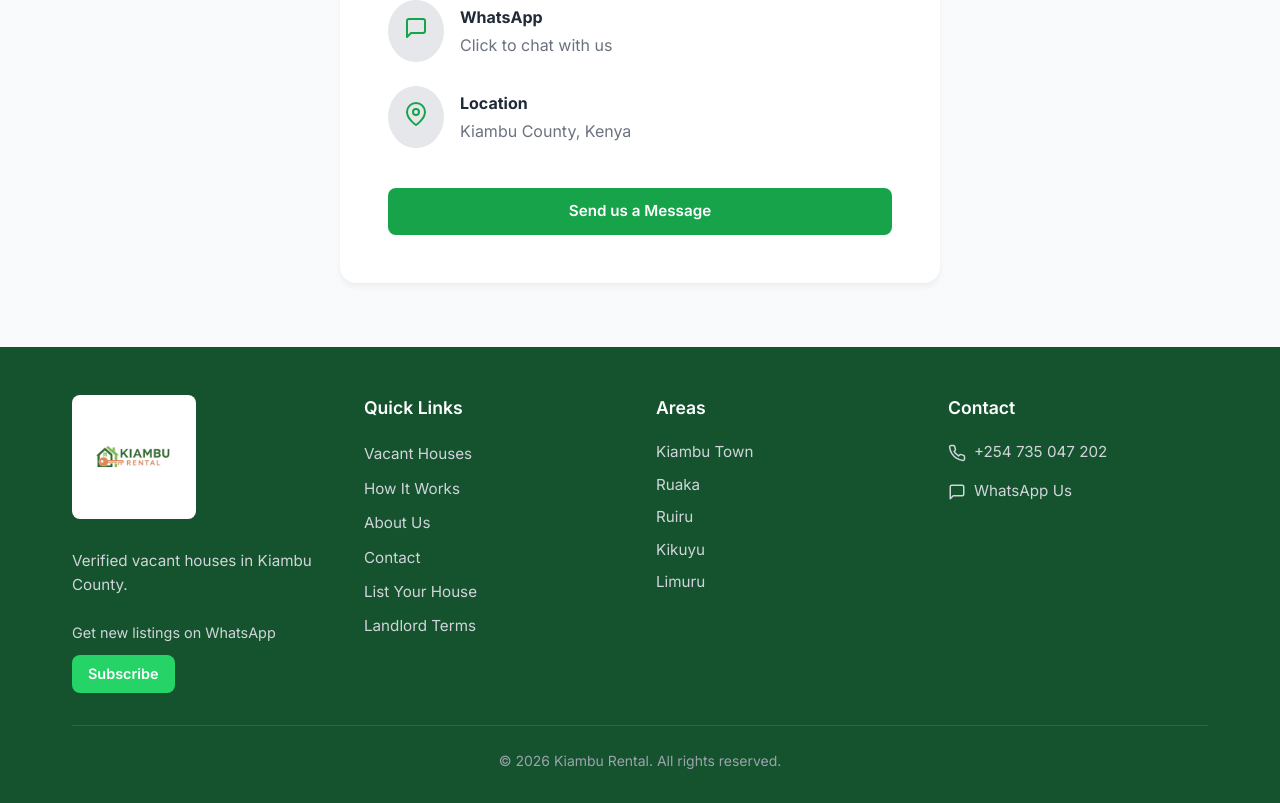
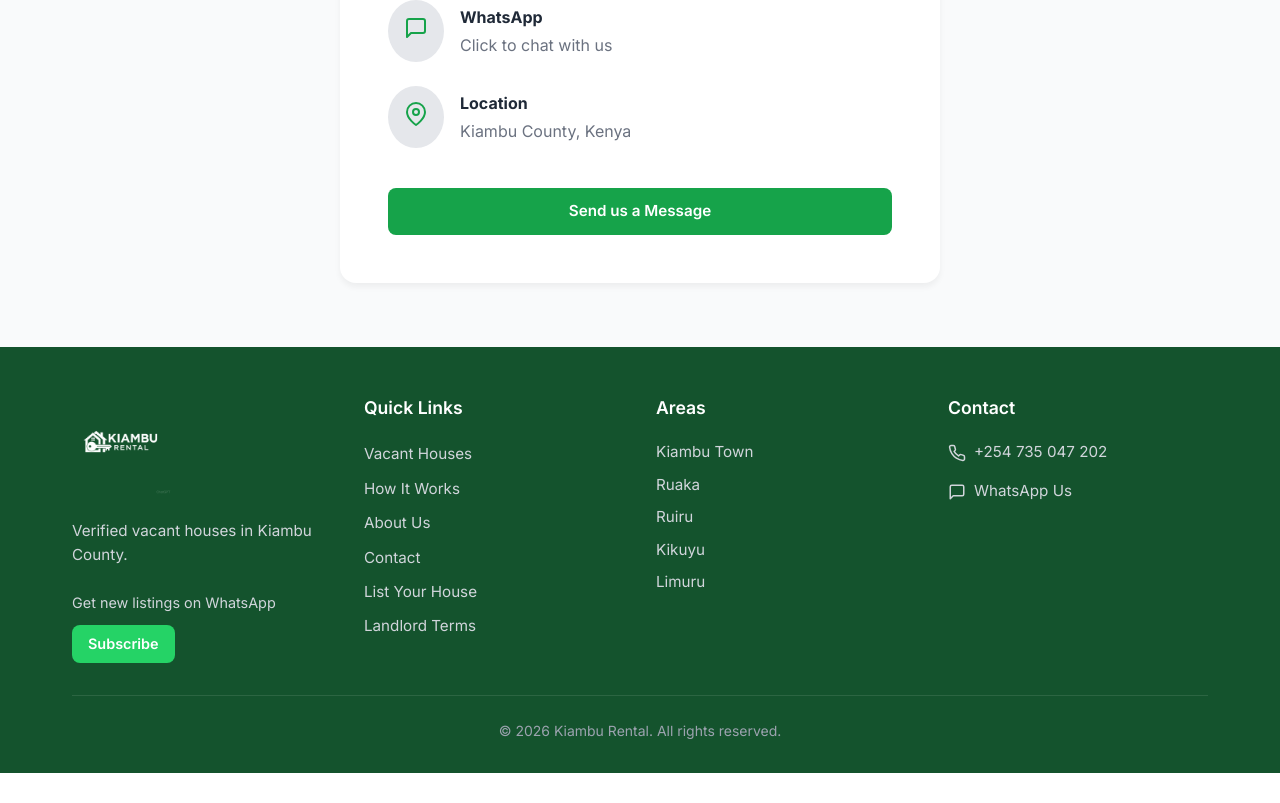
Before and after one commit to isaacmbatia/kiambu-rental, a React (Vite) app: page /kiambu-rental/contact in a window 1280 px wide. Shown: the part 624-1427 px from the top of the page. After the commit the page ends 1397 px from the top, so only its background shows below. Built offline with nearby package versions, Linux system fonts and the light colour scheme.

Commit message:
Replace footer logo with new image

```diff
--- a/package.json
+++ b/package.json
@@ -34,6 +34,7 @@
     "eslint-plugin-react-refresh": "^0.4.24",
     "gh-pages": "^6.3.0",
     "globals": "^16.5.0",
+    "jimp": "^1.6.0",
     "vite": "^7.2.4"
   }
 }
--- a/src/components/Footer.jsx
+++ b/src/components/Footer.jsx
@@ -9,18 +9,12 @@ const Footer = () => {
 
                     {/* Logo & Description */}
                     <div>
-                        <div style={{
-                            marginBottom: '1.5rem',
-                            backgroundColor: 'white',
-                            padding: '0.75rem',
-                            borderRadius: '0.5rem',
-                            display: 'inline-block'
-                        }}>
+                        <div style={{ marginBottom: '1.5rem' }}>
                             <img
-                                src={`${import.meta.env.BASE_URL}logo.png`}
+                                src={`${import.meta.env.BASE_URL}footer-logo.png`}
                                 alt="Kiambu Rental"
                                 className="footer-logo"
-                                style={{ display: 'block' }}
+                                style={{ display: 'block', mixBlendMode: 'screen' }}
                             />
                         </div>
                         <p style={{ color: '#d1d5db', marginBottom: '1.5rem', fontSize: '0.95rem', lineHeight: 1.6 }}>
```
Also changed, not shown: remove-bg.js (added, +25 -0 lines), public/footer-logo.png (added), 1 other file (tests, documents, lock files or other folders).
